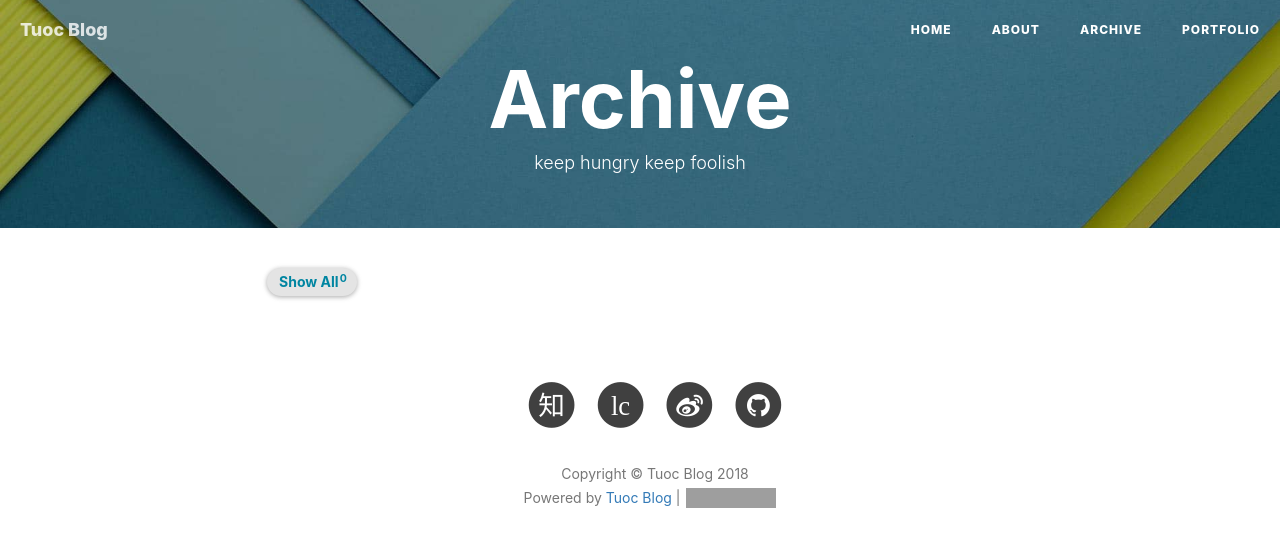
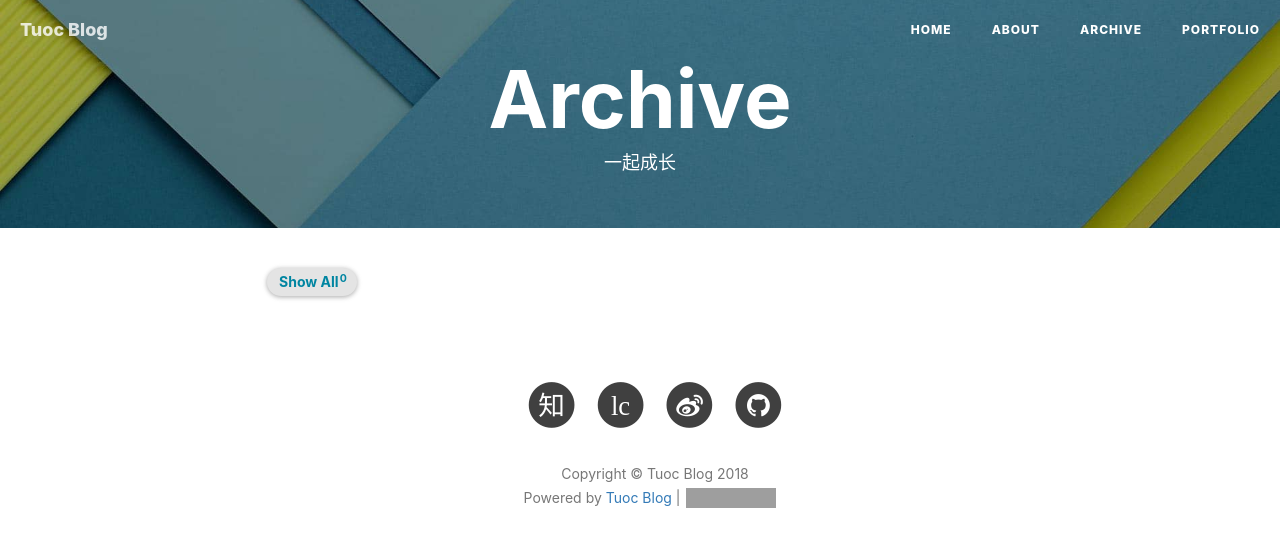
Before and after one commit to TuoAiTang/TuoAiTang.github.io, a Jekyll site: the page built from archive.html, in a window 1280 px wide. Shown: the top 547 px of the page. Built offline with Jekyll 4.4.1, drawn with Linux system fonts in a browser that asks for light colours; nearby versions of some CDN libraries; comment, search, counter and statistics services are not loaded; grey boxes are pictures that could not be loaded.

Commit message:
edit the archive description

```diff
--- a/archive.html
+++ b/archive.html
@@ -1,7 +1,7 @@
 ---
 title: Archive
 layout: default
-description: keep hungry keep foolish
+description: 一起成长
 header-img: "img/tag-bg.jpg"
 ---
 
```
